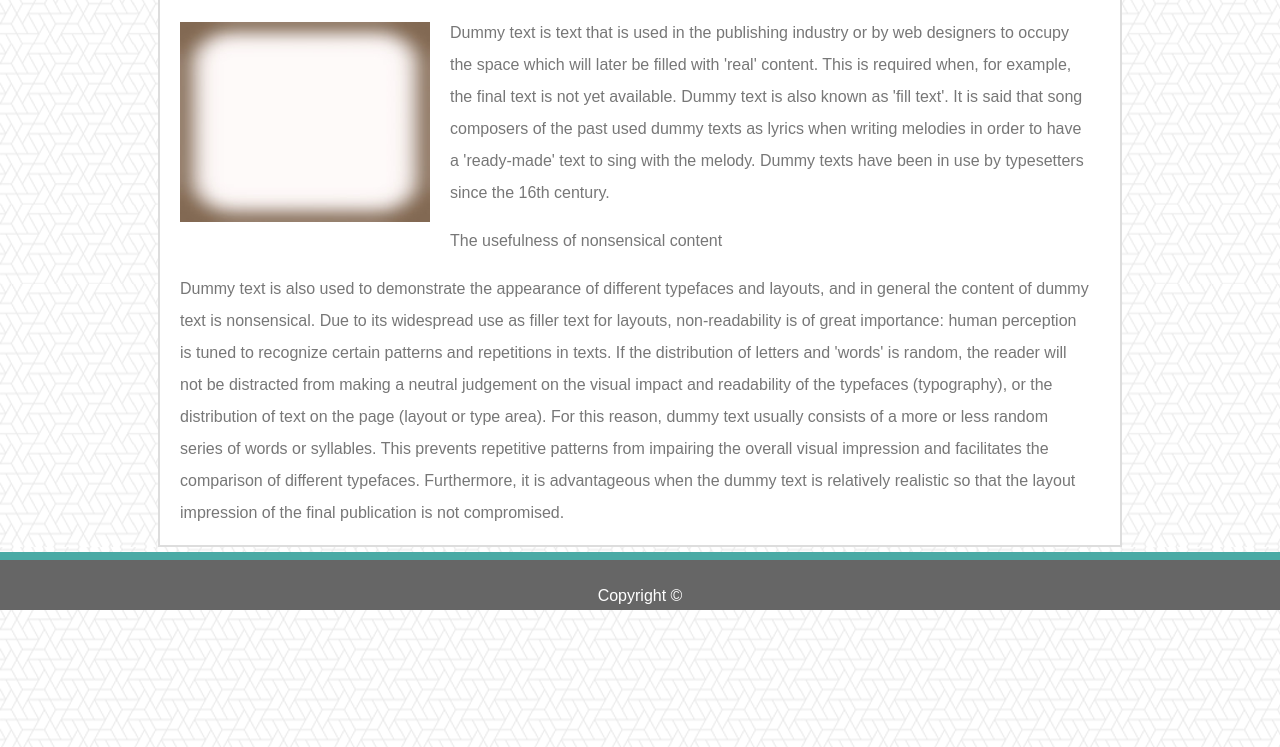
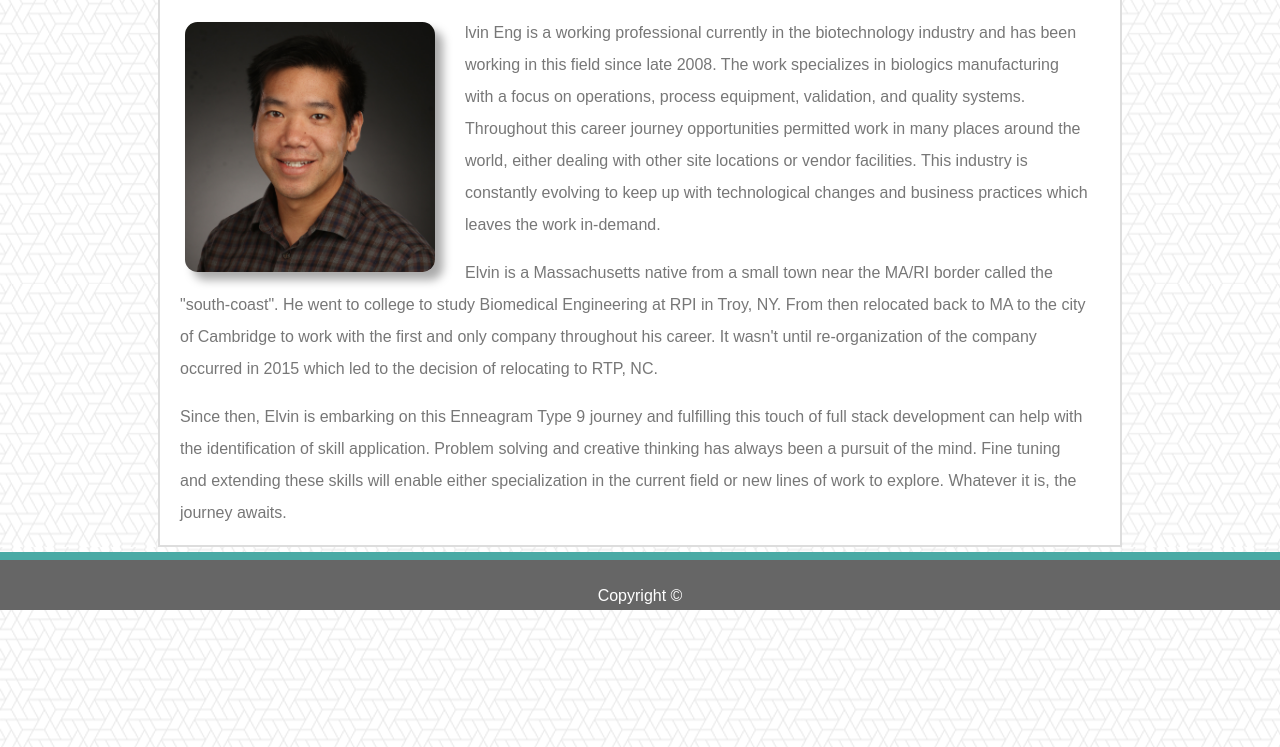
Before and after one commit to ekeoid/Basic-Portfolio, a plain HTML site: page index.html in a window 1280 px wide. Shown: the part 190-937 px from the top of the page. Drawn offline with Linux system fonts and the light colour scheme.

Commit message:
Personalized Site

```diff
--- a/assets/css/style.css
+++ b/assets/css/style.css
@@ -128,9 +128,12 @@ img.homepic {
     display: block;
     /* content: url(''); */
     width: 250px; /* Width of new image */
-    height: 200px; /* Height of new image */
+    height: 250px; /* Height of new image */
     float: left;
-    padding: 5px 20px 20px 20px;
+    /* padding: 5px 20px 20px 20px; */
+    box-shadow: 8px 8px 10px #aaa;
+    border-radius: 5%;
+    margin: 5px 30px 10px -15px;
 }
 
 #portfolio {
@@ -151,6 +154,17 @@ img.homepic {
     width: 300px; /* Width of new image */
     height: 200px; /* Height of new image */
     padding: 5px 10px 20px 20px;
+    object-fit: cover;
+    object-position: 0 25%;
+}
+
+.imgContainer:hover {
+    opacity: 0.5;
+}
+
+figure img {
+    object-fit: cover;
+    object-position: 0 5%;
 }
 
 .text-block p {
--- a/index.html
+++ b/index.html
@@ -15,7 +15,7 @@
     <div id="header">
         <div id="headerHome">
             <!-- <a href="#" class="header-link">Your Name</a> -->
-            <span>Your Name</span>
+            <span>Elvin Eng</span>
         </div> <!-- headerHome -->
 
         <div id="headerMenu">
@@ -31,15 +31,15 @@
         <div id="mainContent">
             <h1>About Me</h1>
 
-        <img class="homepic" src="assets/images/blank_square.jpg" alt="picture">
+        <figure><img class="homepic" src="assets/images/Elvin_0740.jpg" alt="picture"></figure>
         <p>
-                Dummy text is text that is used in the publishing industry or by web designers to occupy the space which will later be filled with 'real' content. This is required when, for example, the final text is not yet available. Dummy text is also known as 'fill text'. It is said that song composers of the past used dummy texts as lyrics when writing melodies in order to have a 'ready-made' text to sing with the melody. Dummy texts have been in use by typesetters since the 16th century.
+            lvin Eng is a working professional currently in the biotechnology industry and has been working in this field since late 2008. The work specializes in biologics manufacturing with a focus on operations, process equipment, validation, and quality systems. Throughout this career journey opportunities permitted work in many places around the world, either dealing with other site locations or vendor facilities. This industry is constantly evolving to keep up with technological changes and business practices which leaves the work in-demand.
         </p>
         <p>
-                The usefulness of nonsensical content
+            Elvin is a Massachusetts native from a small town near the MA/RI border called the "south-coast". He went to college to study Biomedical Engineering at RPI in Troy, NY. From then relocated back to MA to the city of Cambridge to work with the first and only company throughout his career. It wasn't until re-organization of the company occurred in 2015 which led to the decision of relocating to RTP, NC.
         </p>
         <p>
-                Dummy text is also used to demonstrate the appearance of different typefaces and layouts, and in general the content of dummy text is nonsensical. Due to its widespread use as filler text for layouts, non-readability is of great importance: human perception is tuned to recognize certain patterns and repetitions in texts. If the distribution of letters and 'words' is random, the reader will not be distracted from making a neutral judgement on the visual impact and readability of the typefaces (typography), or the distribution of text on the page (layout or type area). For this reason, dummy text usually consists of a more or less random series of words or syllables. This prevents repetitive patterns from impairing the overall visual impression and facilitates the comparison of different typefaces. Furthermore, it is advantageous when the dummy text is relatively realistic so that the layout impression of the final publication is not compromised.
+            Since then, Elvin is embarking on this Enneagram Type 9 journey and fulfilling this touch of full stack development can help with the identification of skill application. Problem solving and creative thinking has always been a pursuit of the mind. Fine tuning and extending these skills will enable either specialization in the current field or new lines of work to explore. Whatever it is, the journey awaits.
         </p>
         </div> <!-- mainContent -->
     </div> <!-- content -->
```
Also changed, not shown: portfolio.html (+5 -5 lines), assets/images/Elvin_0740.jpg (added), assets/images/biking.jpg (added), assets/images/coding.png (added), assets/images/keyboard-piano.jpg (added), assets/images/orangetheory.jpg (added), assets/images/sheltie.jpg (added), assets/images/tennis.jpg (added), 2 other files.
